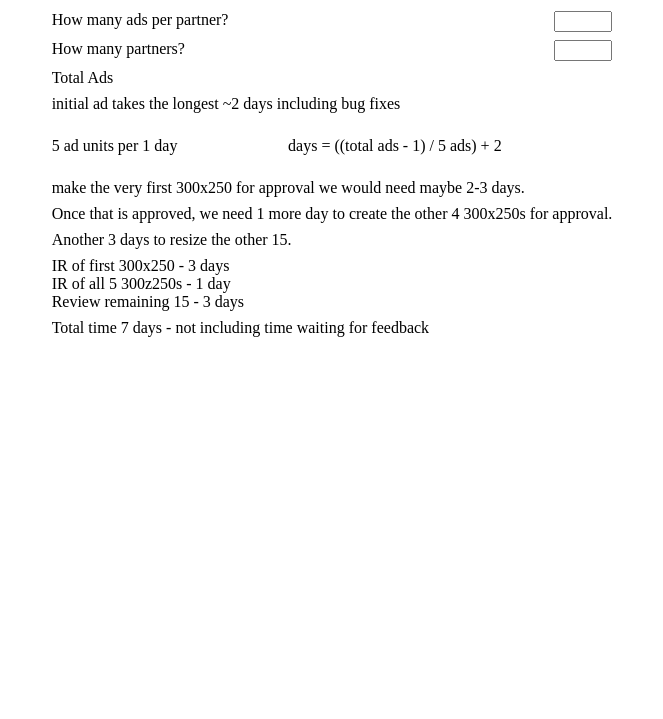
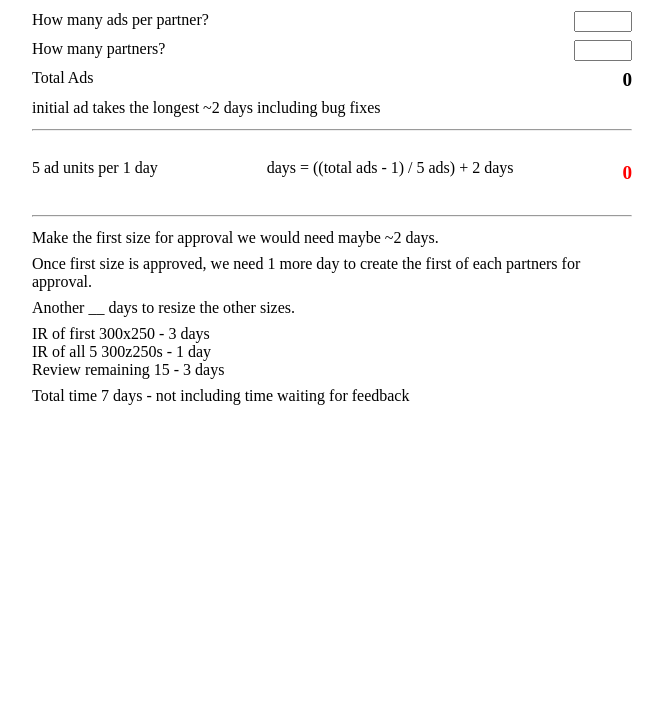
Before and after one commit to buttonbag/vanilla-banner-estimate-tool, a plain HTML site: page index.html in a window 1280 px wide. Shown: the part 81-800 px from the top of the page, without its empty margins (308-971 px from the left). Drawn offline with Linux system fonts and the light colour scheme.

Commit message:
more consize language

```diff
--- a/index.html
+++ b/index.html
@@ -24,6 +24,15 @@
         form input {
             width: 50px;
         }
+        form span.total {
+            font-weight: 600;
+            font-size: 1.2em;
+        }
+        form p.days {
+            font-weight: 600;
+            font-size: 1.2em;
+            color: red;
+        }
     </style>
 
 </head>
@@ -40,25 +49,27 @@
             <input type="tel" name="partners" id="partners" autocomplete="off" />
         </div>
         <div>
-            Total Ads <span class="total"></span>
+            Total Ads <span class="total">0</span>
         </div>
         <div>
             initial ad takes the longest ~2 days including bug fixes
         </div>
+        <hr>
         <div>
             <p>5 ad units per 1 day</p>
-            <p>days = ((total ads - 1) / 5 ads) + 2</p>
-            <p class="days"></p>
+            <p>days = ((total ads - 1) / 5 ads) + 2 days</p>
+            <p class="days">0</p>
         </div>
+        <hr>
 
         <div>
-            make the very first 300x250 for approval we would need maybe 2-3 days.
+            Make the first size for approval we would need maybe ~2 days.
         </div>
         <div>
-            Once that is approved, we need 1 more day to create the other 4 300x250s for approval.
+            Once first size is approved, we need 1 more day to create the first of each partners for approval.
         </div>
         <div>
-            Another 3 days to resize the other 15.
+            Another __ days to resize the other sizes.
         </div>
         <div>
             IR of first 300x250 - 3 days <br>
```
